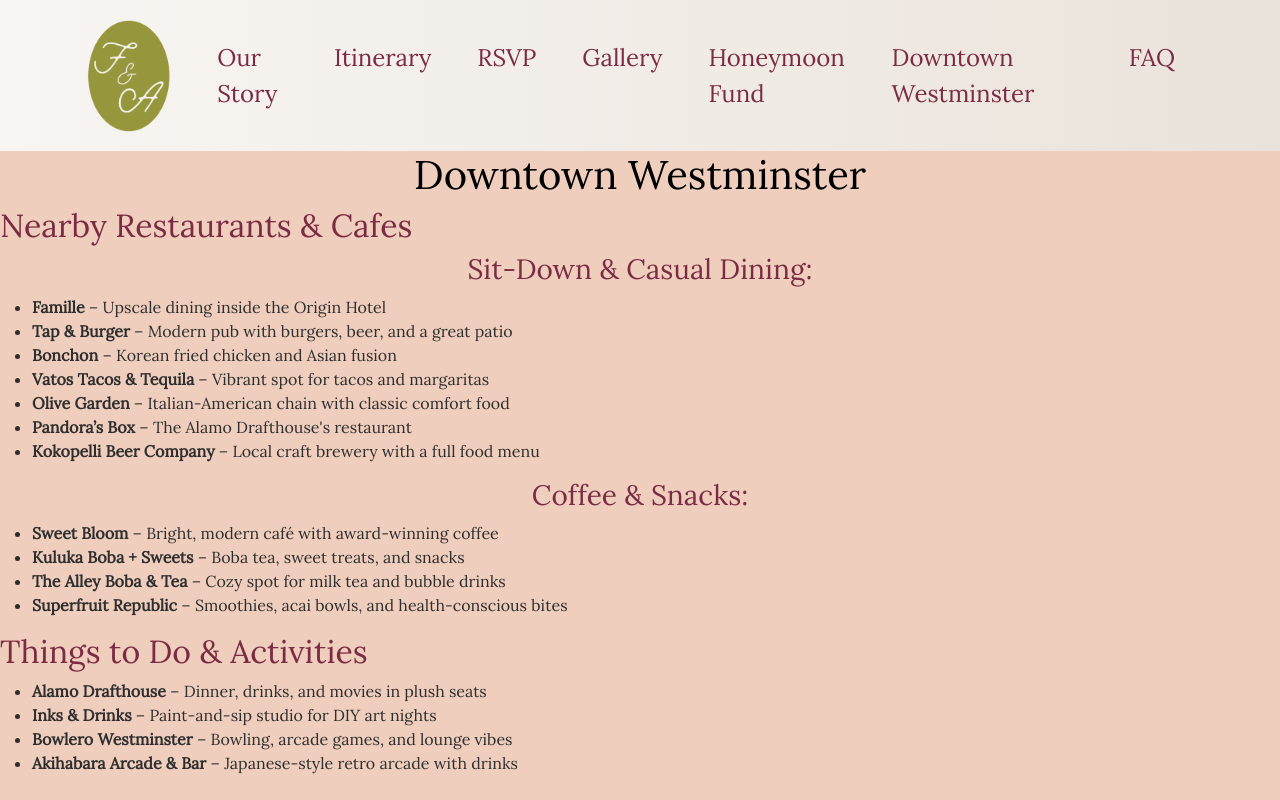
After one commit to JohnShuford/wedding-site, a Django app: page /downtown_westminster/ in a window 1280 px wide. The commit adds this page. Run offline with Django 5.2, Linux system fonts and the light colour scheme; some web fonts are replaced.

Commit message:
added the downtown westminster and faq to the nav bar!

```diff
--- a/wedding/static/css/style.css
+++ b/wedding/static/css/style.css
@@ -12,7 +12,7 @@ body {
 }
 
 h1 {
-  color: #efcebd;
+  color: black;
   text-align: center;
 }
 
@@ -166,7 +166,7 @@ header img {
 }
 
 .itinerary h1 {
-  color: #efcebd;
+  color: #efcebdb;
   text-align: center;
   font-size: 6rem;
 }
--- a/wedding/templates/wedding/base.html
+++ b/wedding/templates/wedding/base.html
@@ -24,7 +24,8 @@
         <li class="nav-item"><a class="nav-link" href="/rsvp/">RSVP</a></li>
         <li class="nav-item"><a class="nav-link" href="/gallery/">Gallery</a></li>
         <li class="nav-item"><a class="nav-link" href="/honeymoon-fund/">Honeymoon Fund</a></li>
-
+        <li class="nav-item"><a class="nav-link" href="/downtown_westminster/">Downtown Westminster</a></li>
+        <li class="nav-item"><a class="nav-link" href="/faq/">FAQ</a></li>
       </ul>
     </div>
   </div>
--- /dev/null
+++ b/wedding/templates/wedding/downtown_westminster.html
@@ -0,0 +1,34 @@
+{% extends "wedding/base.html" %}
+
+{% block content %}
+<h1>Downtown Westminster</h1>
+
+<h2>Nearby Restaurants &amp; Cafes</h2>
+
+<h3>Sit-Down &amp; Casual Dining:</h3>
+<ul>
+    <li><strong>Famille</strong> &ndash; Upscale dining inside the Origin Hotel</li>
+    <li><strong>Tap &amp; Burger</strong> &ndash; Modern pub with burgers, beer, and a great patio</li>
+    <li><strong>Bonchon</strong> &ndash; Korean fried chicken and Asian fusion</li>
+    <li><strong>Vatos Tacos &amp; Tequila</strong> &ndash; Vibrant spot for tacos and margaritas</li>
+    <li><strong>Olive Garden</strong> &ndash; Italian-American chain with classic comfort food</li>
+    <li><strong>Pandora&rsquo;s Box</strong> &ndash; The Alamo Drafthouse's restaurant</li>
+    <li><strong>Kokopelli Beer Company</strong> &ndash; Local craft brewery with a full food menu</li>
+</ul>
+
+<h3>Coffee &amp; Snacks:</h3>
+<ul>
+    <li><strong>Sweet Bloom</strong> &ndash; Bright, modern café with award-winning coffee</li>
+    <li><strong>Kuluka Boba + Sweets</strong> &ndash; Boba tea, sweet treats, and snacks</li>
+    <li><strong>The Alley Boba &amp; Tea</strong> &ndash; Cozy spot for milk tea and bubble drinks</li>
+    <li><strong>Superfruit Republic</strong> &ndash; Smoothies, acai bowls, and health-conscious bites</li>
+</ul>
+
+<h2>Things to Do &amp; Activities</h2>
+<ul>
+    <li><strong>Alamo Drafthouse</strong> &ndash; Dinner, drinks, and movies in plush seats</li>
+    <li><strong>Inks &amp; Drinks</strong> &ndash; Paint-and-sip studio for DIY art nights</li>
+    <li><strong>Bowlero Westminster</strong> &ndash; Bowling, arcade games, and lounge vibes</li>
+    <li><strong>Akihabara Arcade &amp; Bar</strong> &ndash; Japanese-style retro arcade with drinks</li>
+</ul>
+{% endblock %}
--- a/wedding/urls.py
+++ b/wedding/urls.py
@@ -13,6 +13,8 @@ urlpatterns = [
     path('rsvp/', views.rsvp, name='rsvp'),
     path('honeymoon-fund/', views.honeymoon_fund, name='honeymoon_fund'),
     path('gallery/', views.gallery, name='gallery'),
+    path('downtown_westminster/', views.downtown_westminster, name='downtown_westminster'),
+    path('faq/', views.faq, name='faq'),
     path('story-entries/', StoryEntryViewSet.as_view({'get': 'list'}), name='story_entries'),
     path('story-entries/<int:pk>/', StoryEntryViewSet.as_view({'get': 'retrieve'}), name='story_entry_detail'),
 ] + static(settings.MEDIA_URL, document_root=settings.MEDIA_ROOT)
--- a/wedding/views.py
+++ b/wedding/views.py
@@ -12,23 +12,26 @@ def home(request):
 def our_story(request):
     return render(request, 'wedding/our_story.html')
 
+def our_story(request):
+    entries = StoryEntry.objects.all()
+    return render(request, 'wedding/our_story.html', {
+        'story_entries': entries
+    })
+
 def itinerary(request):
     return render(request, 'wedding/itinerary.html')
 
 def rsvp(request):
     return render(request, 'wedding/rsvp.html')
 
+def gallery(request):
+    return render(request, 'wedding/gallery.html')
+
 def honeymoon_fund(request):
     return render(request, 'wedding/honeymoon_fund.html')
 
-def gallery(request):
-    return render(request, 'wedding/gallery.html')
+def downtown_westminster(request):
+    return render(request, 'wedding/downtown_westminster.html')
 
-def our_story(request):
-    entries = StoryEntry.objects.all()
-    return render(request, 'wedding/our_story.html', {
-        'story_entries': entries
-    })
-
-print('Hello World')
-print(StoryEntry.objects.all())
+def faq(request):
+    return render(request, 'wedding/faq.html')
```
Also changed, not shown: wedding_site/views.py (+9 -0 lines).
